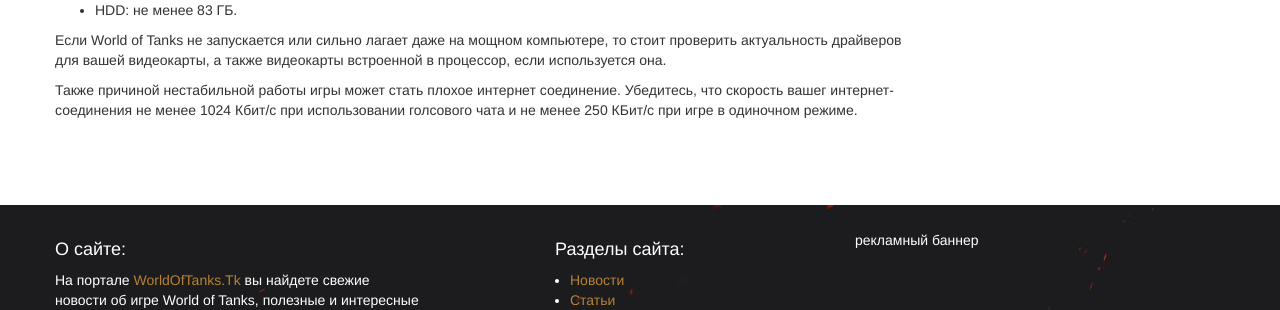
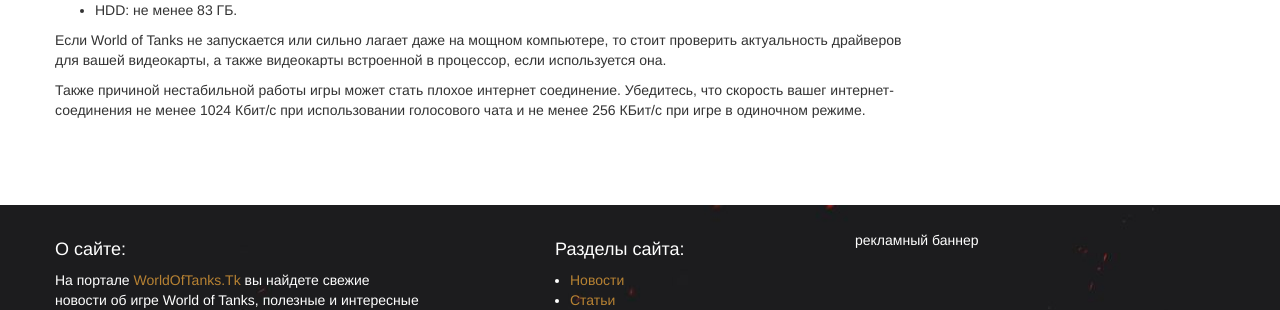
Before and after one commit to stblog/stblog.github.io, a Jekyll site: the page built from _posts/2021-10-05-sistemnie-trebovaniya-wot.md, in a window 1280 px wide. Shown: the part 1201-1511 px from the top of the page. Built offline with Jekyll 4.4.1, drawn with Linux system fonts in a browser that asks for light colours.

Commit message:
Update 2021-10-05-sistemnie-trebovaniya-wot.md

```diff
--- a/_posts/2021-10-05-sistemnie-trebovaniya-wot.md
+++ b/_posts/2021-10-05-sistemnie-trebovaniya-wot.md
@@ -35,4 +35,4 @@
 
 Если World of Tanks не запускается или сильно лагает даже на мощном компьютере, то стоит проверить актуальность драйверов для вашей видеокарты, а также видеокарты встроенной в процессор, если используется она.
 
-Также причиной нестабильной работы игры может стать плохое интернет соединение. Убедитесь, что скорость вашег интернет-соединения не менее 1024 Кбит/с при использовании голсового чата и не менее 250 КБит/c при игре в одиночном режиме.
+Также причиной нестабильной работы игры может стать плохое интернет соединение. Убедитесь, что скорость вашег интернет-соединения не менее 1024 Кбит/с при использовании голосового чата и не менее 256 КБит/c при игре в одиночном режиме.
```
